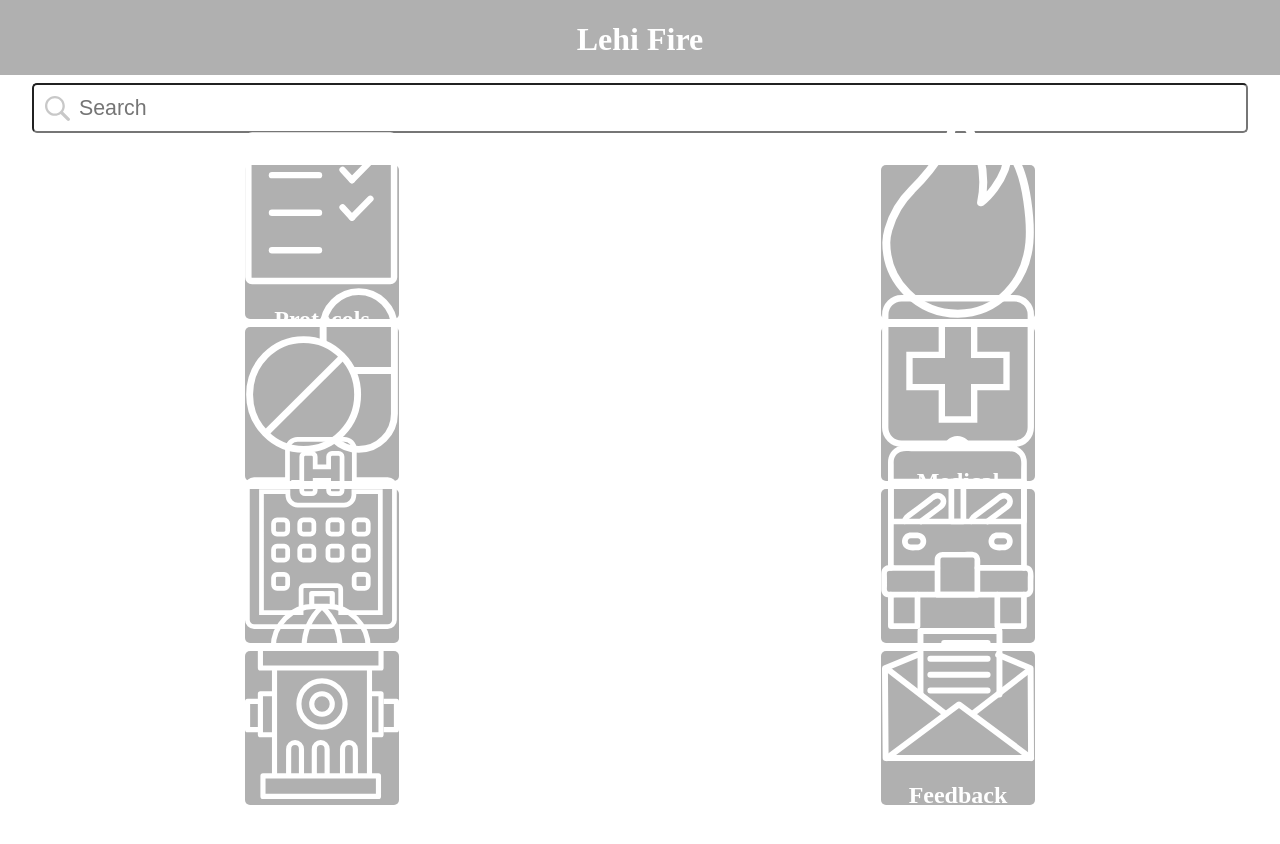
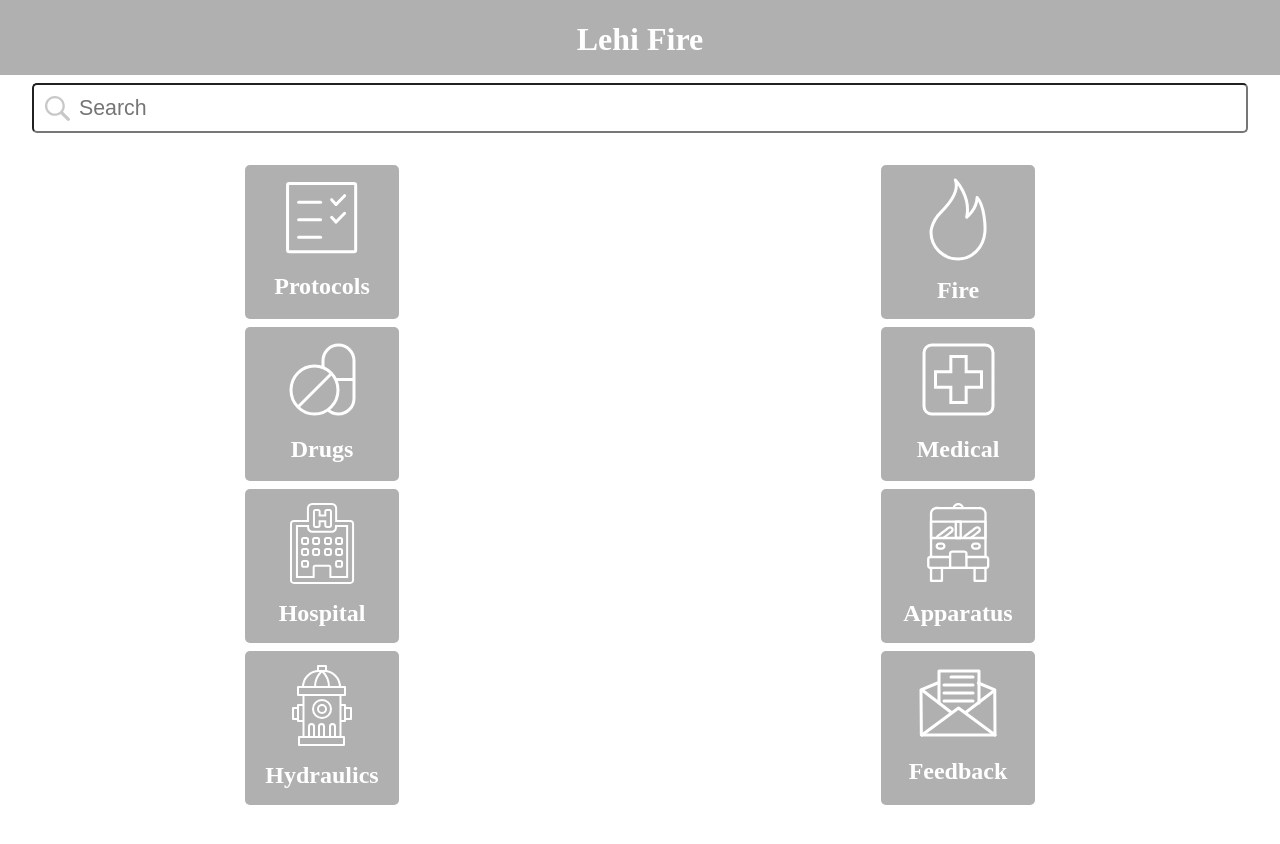
Before and after one commit to V-School-Module-7/firehouse-app, a React (Create React App) app in the folder client/: page / in a window 1280 px wide. After the commit the page ends 813 px from the top, so only its background shows below. Built offline with nearby package versions, Linux system fonts and the light colour scheme.

Commit message:
updated styling. added link to path for each button.

```diff
--- a/client/src/components/Button.js
+++ b/client/src/components/Button.js
@@ -8,7 +8,11 @@ import hospitalIcon from "../assets/hospital.svg";
 import hydraulicsIcon from "../assets/hydraulics.svg";
 import medicalIcon from "../assets/medical.svg";
 import protocolsIcon from "../assets/protocols.svg";
+import { Link } from "react-router-dom";
 
+const ButtonLink = styled(Link)`
+  text-decoration: none;
+`;
 const ButtonWrapper = styled.div`
   justify-self: center;
   display: flex;
@@ -19,20 +23,30 @@ const ButtonWrapper = styled.div`
   border-radius: 5px;
   width: 154px;
   height: 154px;
+  position: relative;
 
   :hover {
     cursor: pointer;
   }
 `;
 const ButtonIcon = styled.img`
+  margin: auto;
+  margin-bottom: 0px;
   justify-self: center;
+  align-self: center;
   height: 80px
   width: auto;
 `;
 
-const ButtonText = styled.h2`
+const ButtonText = styled.div`
+  height: 32px;
+  width: 120px;
   color: #ffffff;
+  font-weight: bold;
+  font-size: 24px;
+  line-height: 32px;
   text-align: center;
+  margin: auto;
 `;
 
 export default function Button(props) {
@@ -55,9 +69,11 @@ export default function Button(props) {
     icon = feedbackIcon;
   }
   return (
-    <ButtonWrapper>
-      <ButtonIcon src={icon} />
-      <ButtonText>{props.text}</ButtonText>
-    </ButtonWrapper>
+    <ButtonLink to={props.path}>
+      <ButtonWrapper>
+        <ButtonIcon src={icon} />
+        <ButtonText>{props.text}</ButtonText>
+      </ButtonWrapper>
+    </ButtonLink>
   );
 }
```
